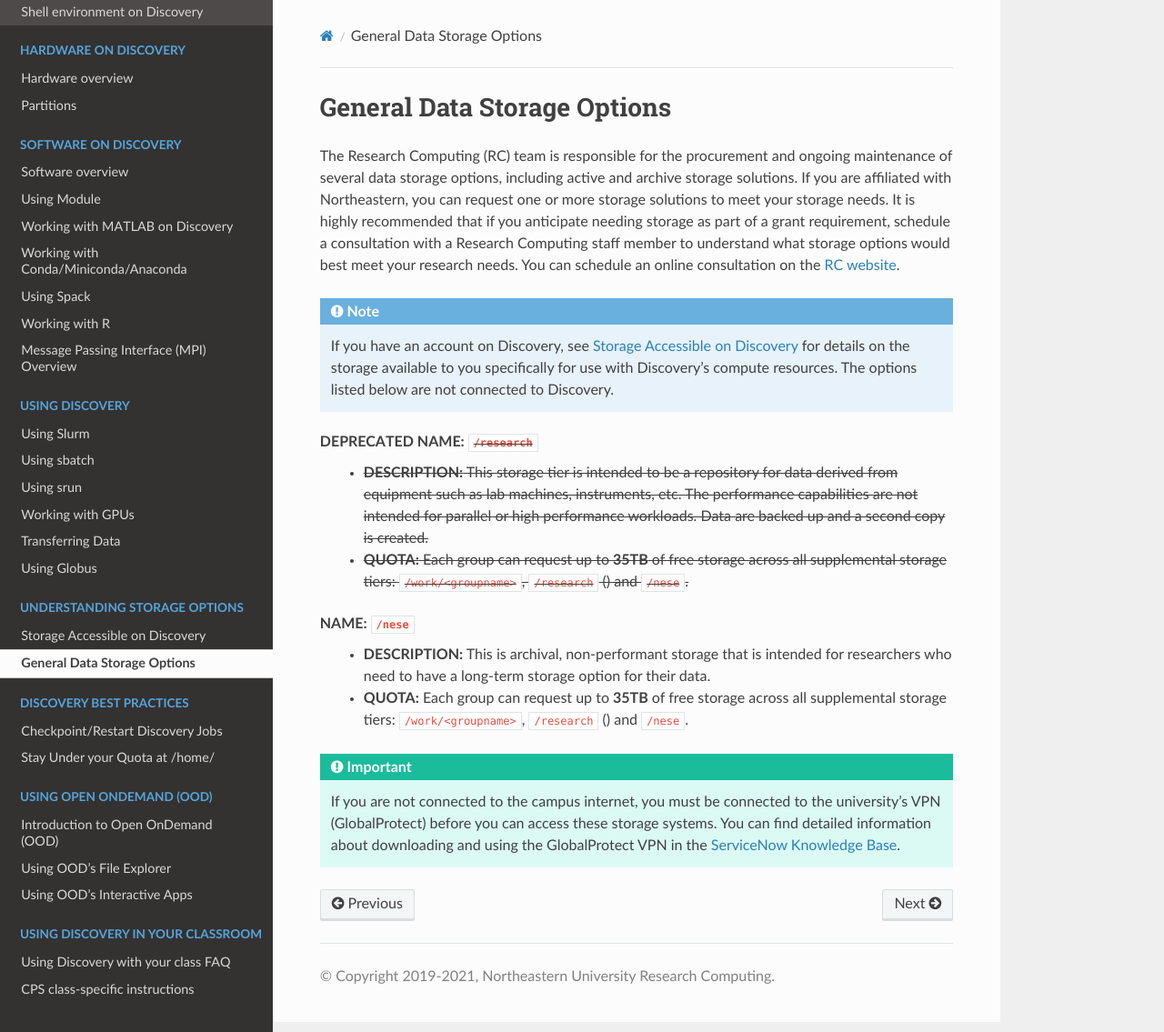
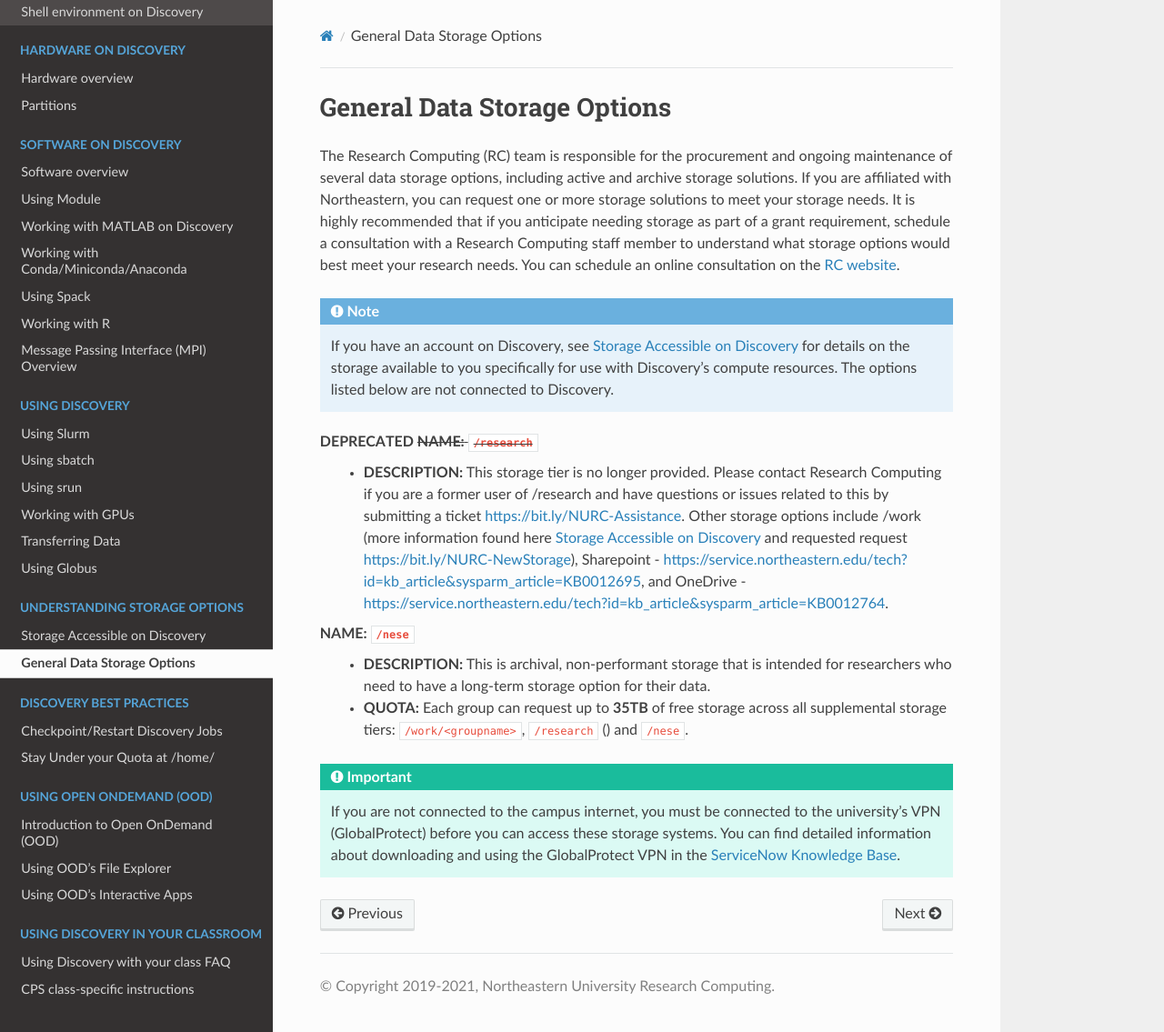
Before and after one commit to northeastern-rc/rc-public-documentation, a Sphinx documentation site: the page built from docs/source/storage/general_storage.rst, in a window 1280 px wide and 1135 px high. Shown: the whole window at 91% size. Built offline with Sphinx 7.4.7 and the Read the Docs theme 2.0.0, drawn with Linux system fonts in a browser that asks for light colours.

Commit message:
Editing strikeout

```diff
--- a/docs/source/storage/general_storage.rst
+++ b/docs/source/storage/general_storage.rst
@@ -25,12 +25,11 @@ You can schedule an online consultation on the `RC website <https://rc.northeast
    for details on the storage available to you specifically for use with Discovery's compute resources. The options listed below are not connected to Discovery.
 
 
-DEPRECATED **NAME:** |ss| ``/research``
-  - **DESCRIPTION:** This storage tier is intended to be a repository for data derived from equipment such as lab machines,
-    instruments, etc. The performance capabilities are not intended for parallel or high performance workloads.
-    Data are backed up and a second copy is created.
-  - **QUOTA:** Each group can request up to **35TB** of free storage across all supplemental storage tiers: ``/work/<groupname>``, ``/research`` () and ``/nese``.
-|se|
+DEPRECATED |ss| **NAME:** ``/research`` |se|
+  - **DESCRIPTION:** This storage tier is no longer provided. Please contact Research Computing if you are a former user of /research and have questions or issues related to this by submitting a ticket https://bit.ly/NURC-Assistance. Other storage options include /work (more information found here :ref:`discovery_storage` and requested request https://bit.ly/NURC-NewStorage), Sharepoint - https://service.northeastern.edu/tech?id=kb_article&sysparm_article=KB0012695, and OneDrive - https://service.northeastern.edu/tech?id=kb_article&sysparm_article=KB0012764.
+
+
+
 
 **NAME:** ``/nese``
   - **DESCRIPTION:** This is archival, non-performant storage that is intended for researchers
```
